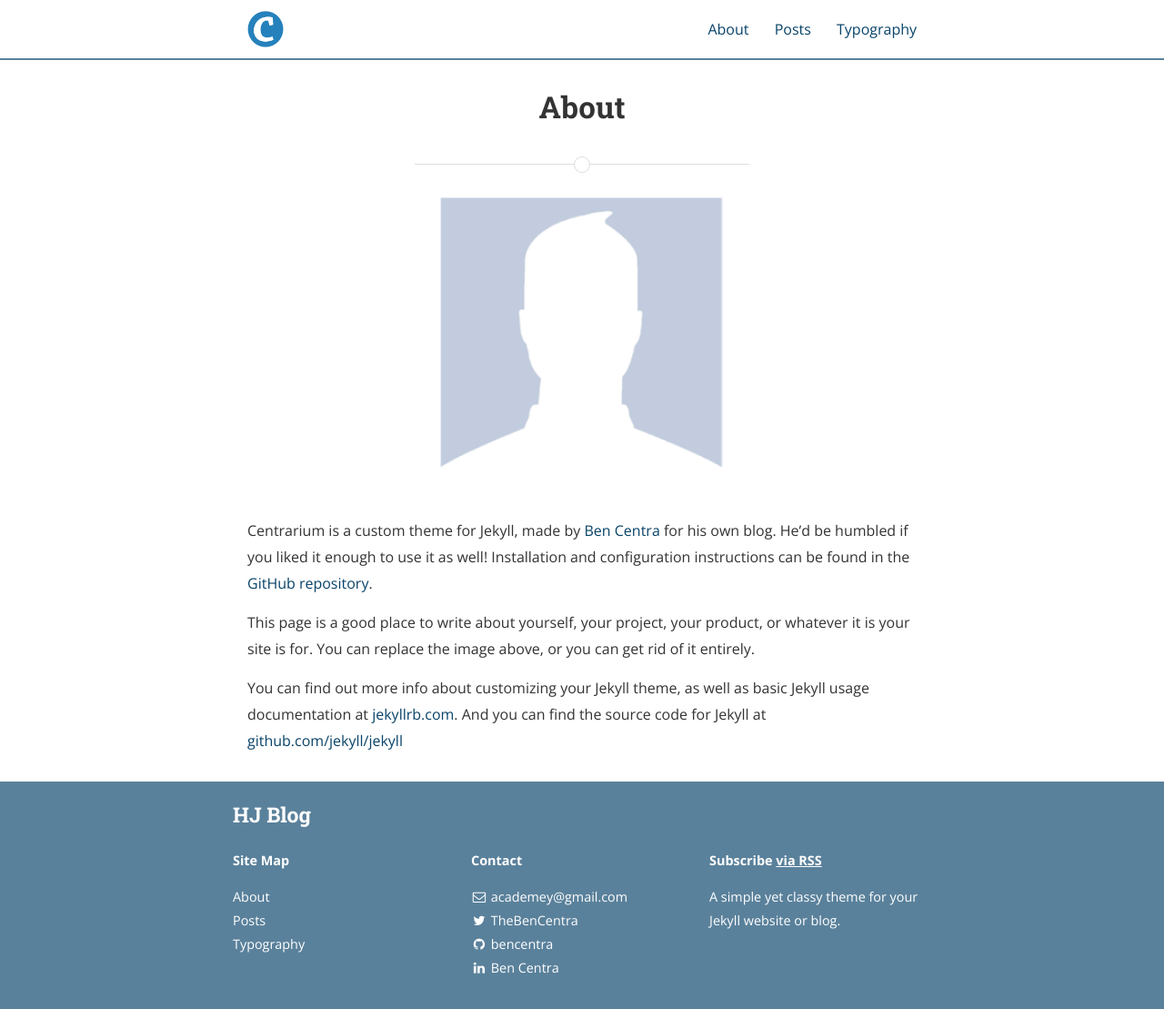
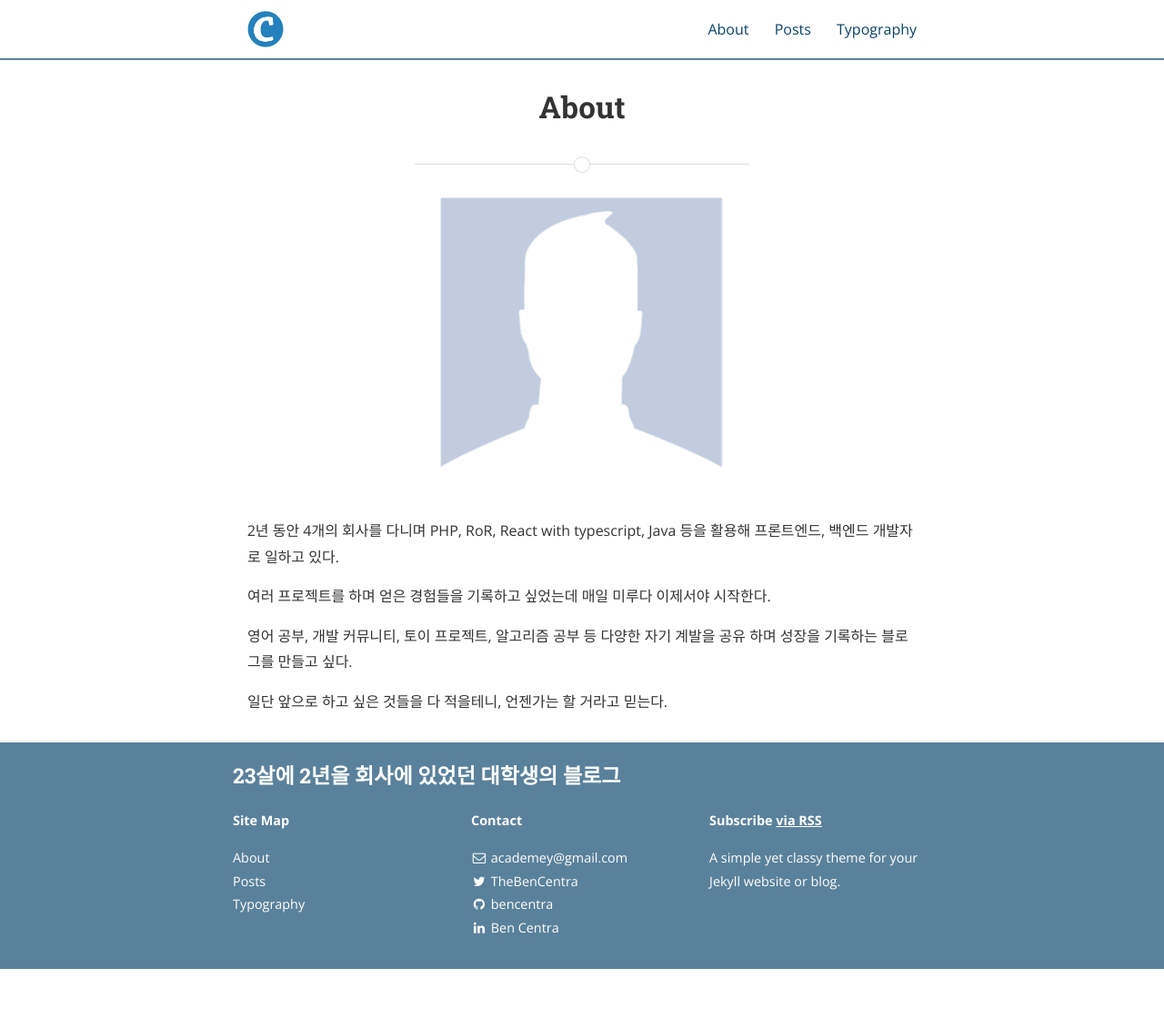
Before and after one commit to academey/academey.github.io, a Jekyll site: the page built from about.md, in a window 1280 px wide. Shown: the whole page at 91% size. Built offline with Jekyll 4.4.1, drawn with Linux system fonts in a browser that asks for light colours; nearby versions of some CDN libraries; after the commit the page ends 1065 px from its top, so only the background shows below that.

Commit message:
Add about & setup first contents

```diff
--- a/_config.yml
+++ b/_config.yml
@@ -9,8 +9,8 @@ exclude:
   - "/vendor/"
 
 # Site settings
-title: HJ Blog
-subtitle: "A simple yet classy theme for your Jekyll website or blog"
+title: 23살에 2년을 회사에 있었던 대학생의 블로그
+subtitle: "개발, 산업기능요원, 일상, 사진"
 email: academey@gmail.com
 name: academey
 description: >
@@ -18,7 +18,7 @@ description: >
 # Base URL of site (i.e. /blog). It should always start with a slash,
 # and never end with a slash. Set it to a blank value if hosting at the
 # root of your server.
-baseurl: "/blog" # the subpath of your site, e.g. /blog/
+baseurl: "" # the subpath of your site, e.g. /blog/
 url: "http://academey.github.io" # the base hostname & protocol for your site
 cover: "/assets/header_image.jpg"
 logo: "/assets/logo.png"
--- a/about.md
+++ b/about.md
@@ -6,12 +6,10 @@ permalink: /about/
 
 <img src="{{ site.baseurl }}/assets/profile-placeholder.gif" title="Profile Picture" class="profile">
 
-Centrarium is a custom theme for Jekyll, made by [Ben Centra][bencentra] for his own blog. He'd be humbled if you liked it enough to use it as well! Installation and configuration instructions can be found in the [GitHub repository](https://github.com/bencentra/centrarium).
+2년 동안 4개의 회사를 다니며 PHP, RoR, React with typescript, Java 등을 활용해 프론트엔드, 백엔드 개발자로 일하고 있다.
 
-This page is a good place to write about yourself, your project, your product, or whatever it is your site is for. You can replace the image above, or you can get rid of it entirely.
+여러 프로젝트를 하며 얻은 경험들을 기록하고 싶었는데 매일 미루다 이제서야 시작한다.
 
-You can find out more info about customizing your Jekyll theme, as well as basic Jekyll usage documentation at [jekyllrb.com](http://jekyllrb.com/). And you can find the source code for Jekyll at [github.com/jekyll/jekyll](https://github.com/jekyll/jekyll)
+영어 공부, 개발 커뮤니티, 토이 프로젝트, 알고리즘 공부 등 다양한 자기 계발을 공유 하며 성장을 기록하는 블로그를 만들고 싶다.
 
-[centrarium]: https://github.com/bencentra/centrarium
-[bencentra]: http://bencentra.com
-[jekyll]: https://github.com/jekyll/jekyll
+일단 앞으로 하고 싶은 것들을 다 적을테니, 언젠가는 할 거라고 믿는다.
--- a/posts.html
+++ b/posts.html
@@ -4,6 +4,7 @@ title: "Posts"
 permalink: /posts/
 ---
 
+{{ site.categories | jsonify }}
 {% for category in site.categories %}
   {% capture cat %}{{ category | first }}{% endcapture %}
   <h2 id="{{cat}}">{{ cat | capitalize }}</h2>
@@ -13,7 +14,9 @@ permalink: /posts/
     {% endif %}
   {% endfor %}
   <ul class="posts-list">
+
   {% for post in site.categories[cat] %}
+
     <li>
       <strong>
         <a href="{{ post.url | prepend: site.baseurl }}">{{ post.title }}</a>
```
Also changed, not shown: _posts/2018-09-29-goondae.md (+22 -5 lines), 1 other file.
